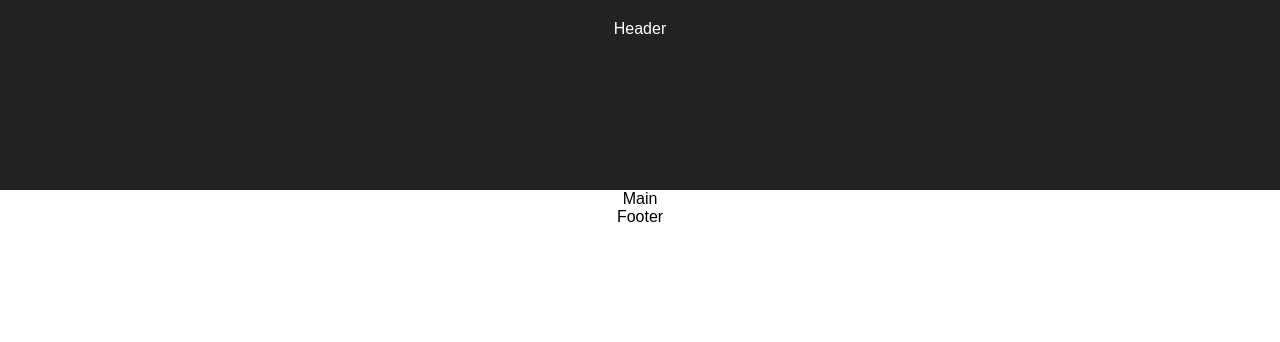
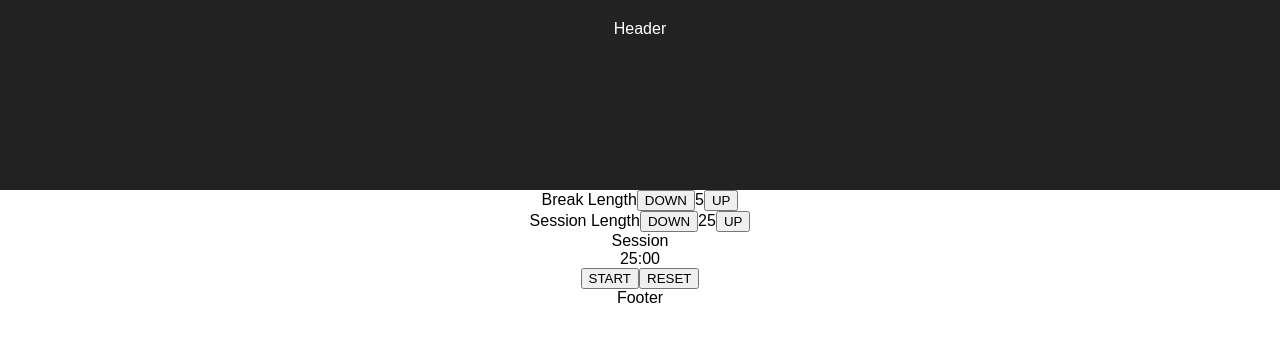
Before and after one commit to brimarq/fcc-pomodoro-clock, a React (Create React App) app: page / in a window 1280 px wide. Shown: the top 342 px of the page. Built offline with nearby package versions, Linux system fonts and the light colour scheme.

Commit message:
Add Timer and TimerSetting to App

```diff
--- a/src/App.js
+++ b/src/App.js
@@ -1,18 +1,37 @@
-import React, { Component } from 'react';
+// import React, { Component } from 'react';
+import React from 'react';
 import './App.css';
+import TimerSetting from "./TimerSetting"
+import Timer from "./Timer"
 
-class App extends Component {
-  render() {
+// class App extends Component {
+//   render() {
+//     return (
+//       <div className="App">
+//         <header className="App-header">Header</header>
+//         <main className="App-main">
+//         Main
+//         </main>
+//         <footer className="App-footer">Footer</footer>
+//       </div>
+//     );
+//   }
+// }
+
+const App = () => {
   return (
     <div className="App">
       <header className="App-header">Header</header>
       <main className="App-main">
-        Main
+        <div className="pomodoro-clock">
+          <TimerSetting setting="break" />
+          <TimerSetting setting="session" />
+          <Timer />
+        </div>
       </main>
       <footer className="App-footer">Footer</footer>
     </div>
   );
 }
-}
 
 export default App;
--- /dev/null
+++ b/src/Timer.js
@@ -0,0 +1,97 @@
+import React from 'react';
+import store from "./store";
+import "./Timer.css";
+import TimeLeft from "./TimeLeft";
+import { tickTimer, toggleTimer, setIsRunning, resetTimer } from "./actions";
+
+const Timer = () => {
+  const { isBreak, isRunning, timer } = store.getState();
+
+  const timerLabel = isBreak ? "Break" : "Session";
+  const btnToggleLabel = isRunning ? "STOP" : "START";
+
+
+  const handleTimer = () => {
+
+    const animateTimer = () => {
+      //const animationLength = 10000; // time in ms
+
+      // Set clock here to track elapsed time
+      let clock = timer;
+      let startTime = -1;
+
+      const doAnimation = (timestamp) => {
+        let progress = 0;
+        let countdown;
+
+        if (startTime < 0) {
+          // Set startTime as the beginning of the actual animation call
+          startTime = timestamp;
+
+        } else {
+          // progress in ms from startTime
+          progress = Math.floor(timestamp - startTime);
+          countdown = clock - progress;
+
+          // If countdown < 0, hold timer at 0 for 1 second, otherwise tickTimer
+          if (countdown < 0) {
+            console.log('countdown: ' + countdown);
+            store.dispatch(tickTimer(0));
+
+            // after 1 sec hold at 0, toggle the timer, set new startTime and clock from new timer
+            if (countdown < -1000) {
+              store.dispatch(toggleTimer());
+              startTime = -1;
+              clock = store.getState().timer;
+            }
+
+          } else {
+            store.dispatch(tickTimer(countdown));
+          }
+
+        }
+
+        //store.dispatch(tickTimer(progress));
+        // Draw ring with end angle as time - progress
+        //drawRing(time - progress);
+
+        // Only animate if the progress (in ms) is less than 1 second.
+        // if (progress < animationLength) {
+        //   window.animReqID = requestAnimationFrame(doAnimation);
+        // }
+        window.animReqID = requestAnimationFrame(doAnimation);
+      };
+
+      window.animReqID = requestAnimationFrame(doAnimation);
+    };
+
+    isRunning ? cancelAnimationFrame(window.animReqID) : animateTimer();
+
+  };
+
+  const handleClick = (e) => {
+    const clickedId = e.target.id;
+    const toggle = (bool) => {
+      store.dispatch(setIsRunning(bool));
+      handleTimer();
+    };
+    const reset = () => {
+      store.dispatch(resetTimer());
+    };
+    clickedId === "reset" ? reset() : toggle(!isRunning);
+
+  };
+
+
+  return (
+    <div id="timer">
+      <div id="timer-label">{timerLabel}</div>
+      <TimeLeft />
+      <button id="start_stop" onClick={handleClick}>{btnToggleLabel}</button>
+      <button id="reset" onClick={handleClick}>RESET</button>
+      <audio id="beep" src="https://freesound.org/data/previews/250/250629_4486188-lq.mp3" type="audio/mpeg"></audio>
+    </div>
+  );
+};
+
+export default Timer;
--- a/src/TimerSetting.js
+++ b/src/TimerSetting.js
@@ -15,6 +15,7 @@ const TimerSetting = ({setting}) => {
     const amt = e.target.id.includes('-increment') ? msPerMin : -msPerMin;
     const newLength = length + amt;
     const action = (payload) => setting === "break" ? setBreakLength(payload) : setSessionLength(payload);
+    console.log(newLength);
 
     if (newLength > 60 * msPerMin || newLength < msPerMin ) return;
     return store.dispatch(action(newLength));
```
Also changed, not shown: src/Timer.css (added). Lines whose indentation alone changed are shown as unchanged.
